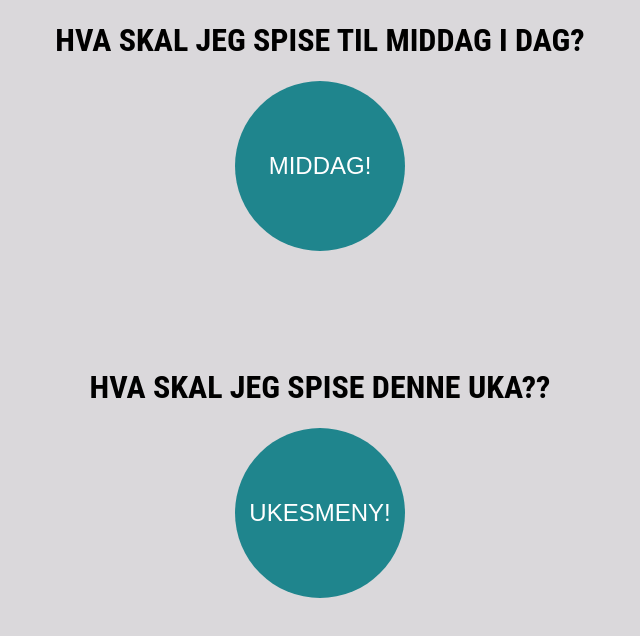
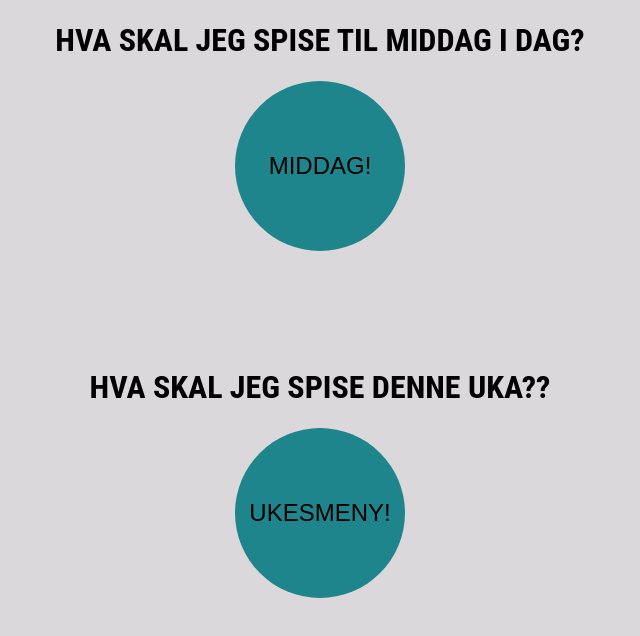
Before and after one commit to gardrh/middagstid, a plain HTML site: page index.html in a window 1280 px wide. Shown: the whole page, without its empty margins (320-960 px from the left). Drawn offline with Linux system fonts and the light colour scheme.

Commit message:
Update index.html

```diff
--- a/index.html
+++ b/index.html
@@ -11,15 +11,15 @@
 		/* Style the button */
 		#generate-btn {
 			background-color: #1F858D;
-			color: white;
-			padding: 5px 10;
+			color: black;
+			padding: 5px ;
 			height: 170px;
 			width: 170px;
 			border: none;
 			border-radius: 100%;
 			cursor: pointer;
 			font-size: 1.5em;
-			font-color: #orange;
+			font-color: orange;
 			margin-bottom: 1em;
 		}
 
```
